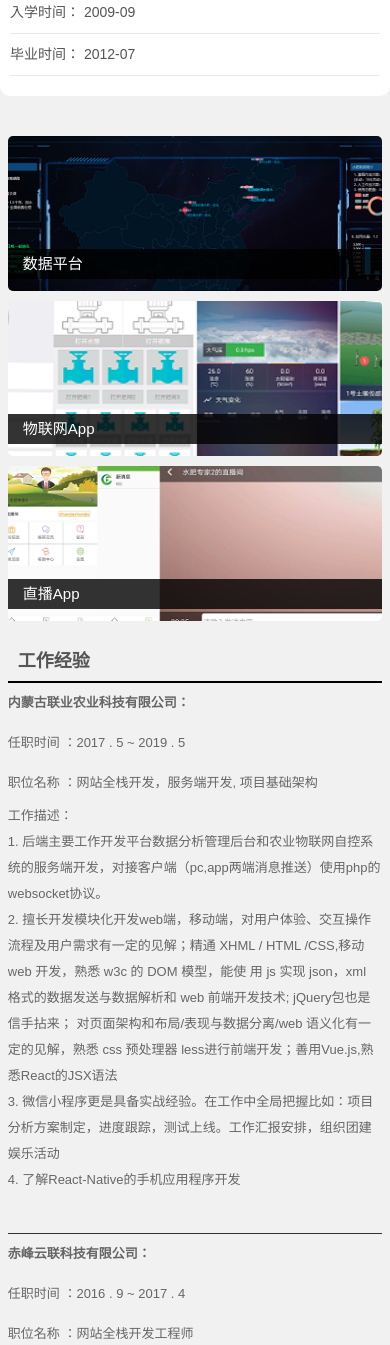
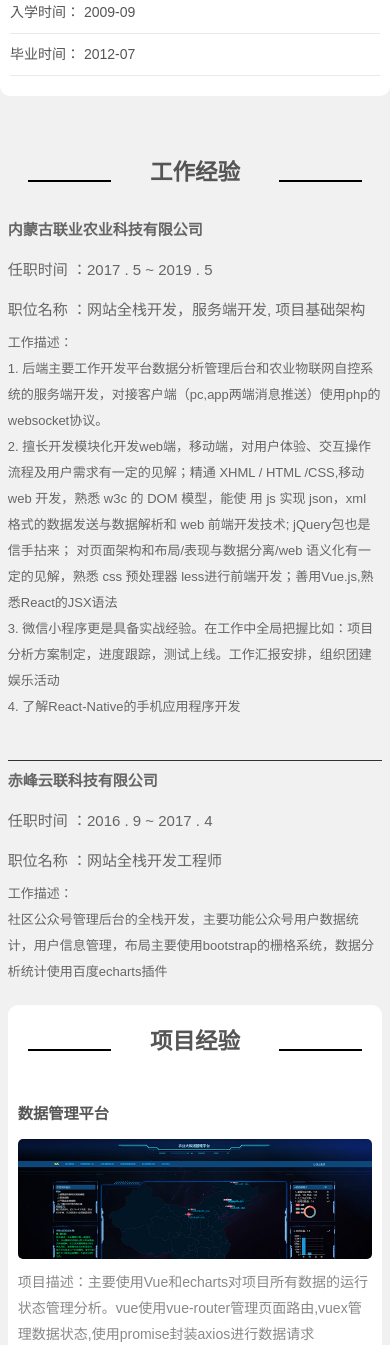
Before and after one commit to jx756961/jx756961.github.io, a plain HTML site: page index.html in a window 390 px wide. Shown: the part 1040-2385 px from the top of the page. Drawn offline with Linux system fonts and the light colour scheme.

Commit message:
Update index.html
响应式结构变化

```diff
--- a/index.html
+++ b/index.html
@@ -39,12 +39,15 @@
 
         .line-height-content {
             line-height: 40px;
+            font-size: 15px;
         }
 
         .min-show-div {
             display: none;
         }
-
+        .min-none-div{
+            display: block;
+        }
         .set-project-font ul li {
             font-size: 13px;
             line-height: 26px;
@@ -54,6 +57,9 @@
         @media screen and (max-width: 959px) {
             .min-show-div {
                 display: block;
+            }
+            .min-none-div{
+                display: none;
             }
         }
     </style>
@@ -164,7 +170,7 @@
     </div>
 </div>
 <article>
-    <div class="pics">
+    <div class="pics min-none-div">
         <ul>
             <li class="back-image-one"><i><a href="#"></a></i><span>数据平台</span></li>
             <li class="back-image-two"><i><a href="#"></a></i><span>物联网App</span></li>
@@ -174,11 +180,12 @@
     <div class="blank"></div>
     <div class="leftbox">
         <div class="set-project-font">
-            <h2 class="hometitle"><span><a href="list_web.html">Blog</a><a href="#">学无止境</a><a href="#">慢生活</a></span>工作经验
+            <h2 class="hometitle min-none-div"><span><a href="list_web.html">Blog</a><a href="#">学无止境</a><a href="#">慢生活</a></span>工作经验
             </h2>
+            <h2 class="ab_title min-show-div">工作经验</h2>
             <ul>
                 <li style="border-bottom: 1px solid #333;padding-bottom: 40px">
-                    <h4 class="line-height-content">内蒙古联业农业科技有限公司：</h4>
+                    <h3 class="line-height-content">内蒙古联业农业科技有限公司</h3>
                     <p class="line-height-content">任职时间 ：2017 . 5 ~ 2019 . 5</p>
                     <p class="line-height-content">职位名称 ：网站全栈开发，服务端开发, 项目基础架构</p>
                     <p><span class="l text" data-en-name="Job Description:">工作描述：</span>
@@ -191,7 +198,7 @@
                 </li>
 
                 <li>
-                    <h4 class="line-height-content">赤峰云联科技有限公司：</h4>
+                    <h3 class="line-height-content">赤峰云联科技有限公司</h3>
                     <p class="line-height-content">任职时间 ：2016 . 9 ~ 2017 . 4</p>
                     <p class="line-height-content">职位名称 ：网站全栈开发工程师</p>
                     <p><span class="l text" data-en-name="Job Description:">工作描述：</span>
@@ -202,7 +209,8 @@
             </ul>
         </div>
         <div class="newblogs set-project-font">
-            <h2 class="hometitle">项目经验</h2>
+            <h2 class="hometitle min-none-div">项目经验</h2>
+            <h2 class="ab_title min-show-div">项目经验</h2>
             <ul id="list" style="">
                 <li>
                     <h3 class="blogtitle"><a href="/" target="_blank">数据管理平台</a></h3>
@@ -337,6 +345,5 @@
 <footer>
     <p>Design by <a href="#">666God</a></p>
 </footer>
-
 </body>
 </html>
```
